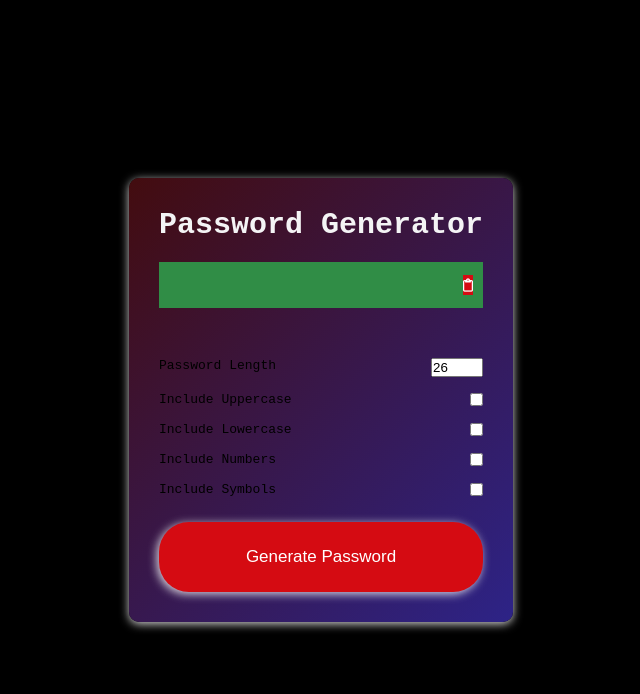
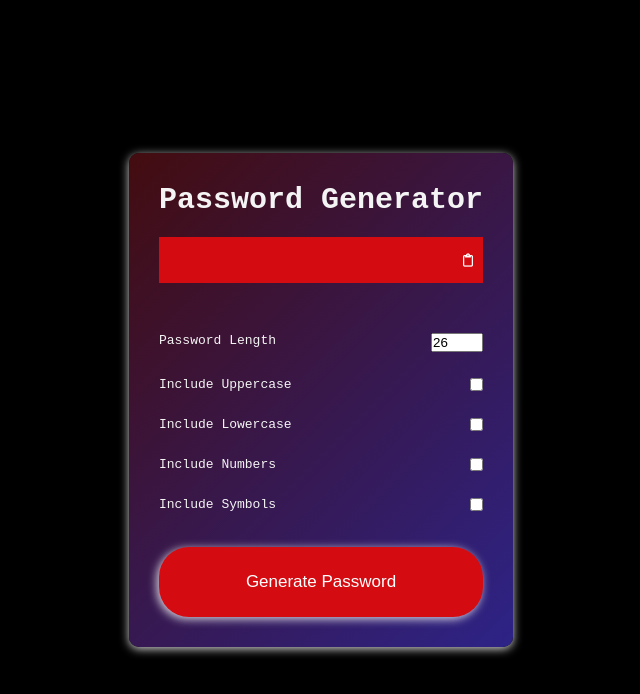
Before and after one commit to omarnate1/lock_generator, a React (Create React App) app: page / in a window 1280 px wide. Shown: the top 694 px of the page, without its empty margins (319-959 px from the left). Built offline with nearby package versions, Linux system fonts and the light colour scheme.

Commit message:
modified app.css

```diff
--- a/src/App.css
+++ b/src/App.css
@@ -19,7 +19,7 @@
   font-size: 30px;
 }
 .generator__password {
-  background-color: #308d46;
+  background-color: #d50b12;
   padding: 13px 10px;
   color: #fff;
   margin-bottom: 15px;
@@ -49,6 +49,6 @@
 .form-group {
   display: flex;
   justify-content: space-between;
-  color: gre;
-  margin-bottom: 15px;
+  color: whitesmoke;
+  margin-bottom: 25px;
 }
```
